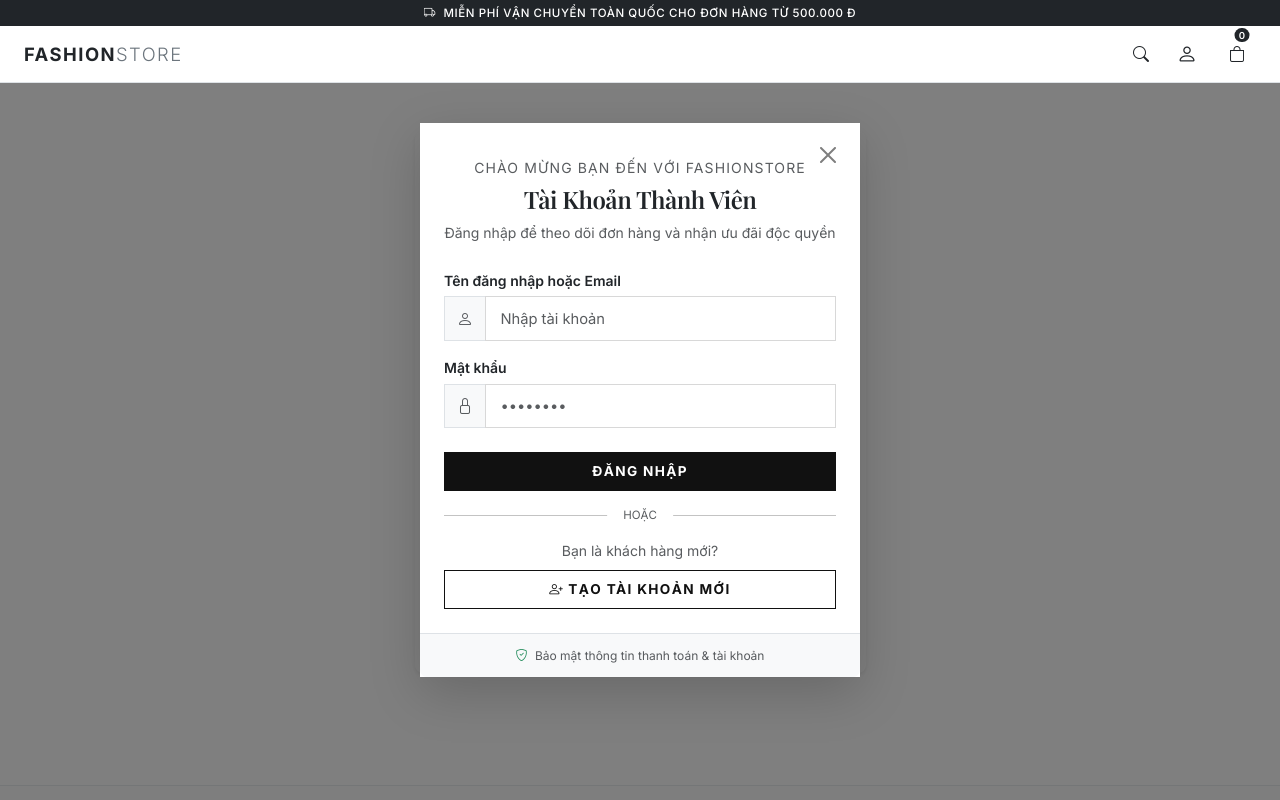
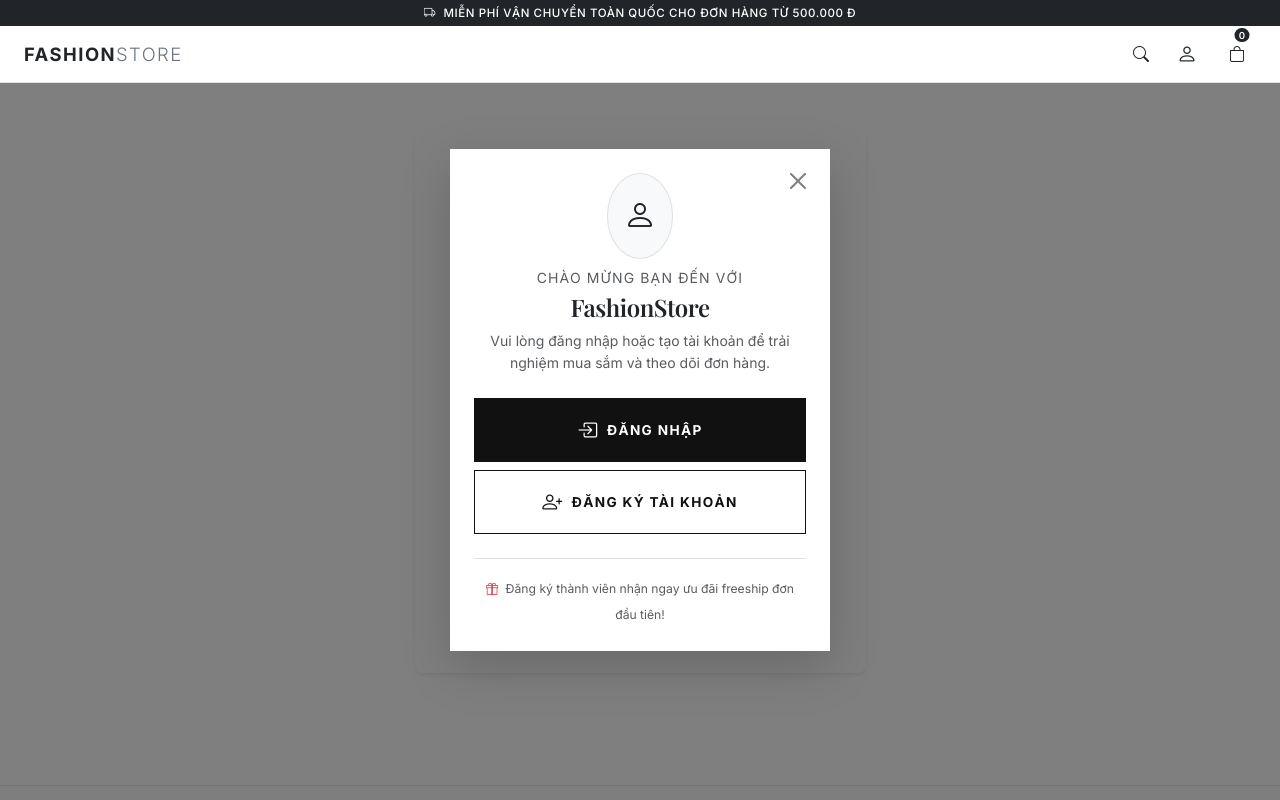
Before and after one commit to DuongNeeee207/lab8, a Django app: page /accounts/login/ in a window 1280 px wide, after a click on "Đăng nhập / Đăng ký". Run offline with Django 5.2, Linux system fonts and the light colour scheme; data that the repository does not hold is empty; some web fonts are replaced.

Commit message:
refactor: cap nhat popup auth thanh 2 nut dang nhap va dang ky chuyen trang

```diff
--- a/templates/includes/navbar.html
+++ b/templates/includes/navbar.html
@@ -327,59 +327,38 @@
     </div>
 </div>
 
-<!-- AUTH POPUP MODAL (Đăng nhập / Đăng ký) -->
+<!-- AUTH POPUP MODAL (2 nút Đăng nhập / Đăng ký) -->
 <div class="modal fade" id="authModal" tabindex="-1" aria-labelledby="authModalLabel" aria-hidden="true">
-    <div class="modal-dialog modal-dialog-centered" style="max-width: 440px;">
+    <div class="modal-dialog modal-dialog-centered" style="max-width: 380px;">
         <div class="modal-content rounded-0 border-0 shadow-lg">
-            <div class="modal-header border-0 pb-0 pt-4 px-4 position-relative">
+            <div class="modal-header border-0 pb-0 pt-3 px-3 position-relative">
                 <button type="button" class="btn-close position-absolute top-0 end-0 m-3" data-bs-dismiss="modal" aria-label="Đóng"></button>
             </div>
-            <div class="modal-body px-4 pt-2 pb-4">
-                <div class="text-center mb-4">
-                    <span class="text-uppercase small text-muted letter-spacing-1">Chào mừng bạn đến với FashionStore</span>
-                    <h4 class="serif-font fw-bold mt-1 text-dark" id="authModalLabel">Tài Khoản Thành Viên</h4>
-                    <p class="small text-muted mb-0">Đăng nhập để theo dõi đơn hàng và nhận ưu đãi độc quyền</p>
+            <div class="modal-body px-4 pt-2 pb-4 text-center">
+                <div class="mb-3">
+                    <div class="d-inline-flex align-items-center justify-content-center rounded-circle bg-light border p-3 mb-2">
+                        <i class="bi bi-person fs-2 text-dark"></i>
+                    </div>
+                    <span class="d-block text-uppercase small text-muted letter-spacing-1">Chào mừng bạn đến với</span>
+                    <h4 class="serif-font fw-bold mt-1 text-dark" id="authModalLabel">FashionStore</h4>
+                    <p class="small text-muted mb-0">Vui lòng đăng nhập hoặc tạo tài khoản để trải nghiệm mua sắm và theo dõi đơn hàng.</p>
                 </div>
 
-                <!-- Form đăng nhập nhanh -->
-                <form action="{% url 'accounts:login' %}" method="post">
-                    {% csrf_token %}
-                    <div class="mb-3">
-                        <label class="form-label small fw-semibold text-dark mb-1">Tên đăng nhập hoặc Email</label>
-                        <div class="input-group">
-                            <span class="input-group-text bg-light border rounded-0 text-muted"><i class="bi bi-person"></i></span>
-                            <input type="text" name="username" class="form-control rounded-0" placeholder="Nhập tài khoản" required autofocus>
-                        </div>
-                    </div>
-                    <div class="mb-3">
-                        <div class="d-flex justify-content-between align-items-center mb-1">
-                            <label class="form-label small fw-semibold text-dark mb-0">Mật khẩu</label>
-                        </div>
-                        <div class="input-group">
-                            <span class="input-group-text bg-light border rounded-0 text-muted"><i class="bi bi-lock"></i></span>
-                            <input type="password" name="password" class="form-control rounded-0" placeholder="••••••••" required>
-                        </div>
-                    </div>
-                    <button type="submit" class="btn btn-fashion-dark w-100 py-2 mt-2 rounded-0 fw-bold letter-spacing-1 text-uppercase">
-                        ĐĂNG NHẬP
-                    </button>
-                </form>
-
-                <div class="position-relative my-4 text-center">
-                    <hr class="m-0">
-                    <span class="position-absolute top-50 start-50 translate-middle bg-white px-3 small text-muted text-uppercase" style="font-size: 0.72rem;">Hoặc</span>
+                <!-- 2 NÚT HÀNH ĐỘNG: ĐĂNG NHẬP HOẶC ĐĂNG KÝ -->
+                <div class="d-flex flex-column gap-2 mt-4">
+                    <a href="{% url 'accounts:login' %}" class="btn btn-fashion-dark w-100 py-3 rounded-0 fw-bold letter-spacing-1 text-uppercase d-flex align-items-center justify-content-center gap-2 text-decoration-none">
+                        <i class="bi bi-box-arrow-in-right fs-5"></i> ĐĂNG NHẬP
+                    </a>
+                    <a href="{% url 'accounts:register' %}" class="btn btn-fashion-outline w-100 py-3 rounded-0 fw-bold letter-spacing-1 text-uppercase d-flex align-items-center justify-content-center gap-2 text-decoration-none">
+                        <i class="bi bi-person-plus fs-5"></i> ĐĂNG KÝ TÀI KHOẢN
+                    </a>
                 </div>
 
-                <!-- Lựa chọn Đăng ký -->
-                <div class="text-center">
-                    <p class="small text-muted mb-2">Bạn là khách hàng mới?</p>
-                    <a href="{% url 'accounts:register' %}" class="btn btn-fashion-outline w-100 py-2 rounded-0 fw-bold text-uppercase">
-                        <i class="bi bi-person-plus me-1"></i> TẠO TÀI KHOẢN MỚI
-                    </a>
+                <div class="mt-4 pt-3 border-top">
+                    <small class="text-muted" style="font-size: 0.76rem;">
+                        <i class="bi bi-gift text-danger me-1"></i> Đăng ký thành viên nhận ngay ưu đãi freeship đơn đầu tiên!
+                    </small>
                 </div>
-            </div>
-            <div class="modal-footer border-top bg-light py-2 px-4 justify-content-center">
-                <span class="small text-muted" style="font-size: 0.75rem;"><i class="bi bi-shield-check text-success me-1"></i> Bảo mật thông tin thanh toán & tài khoản</span>
             </div>
         </div>
     </div>
```
